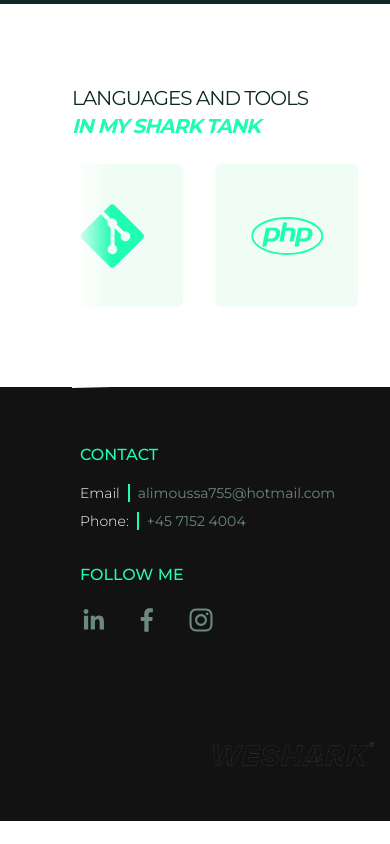
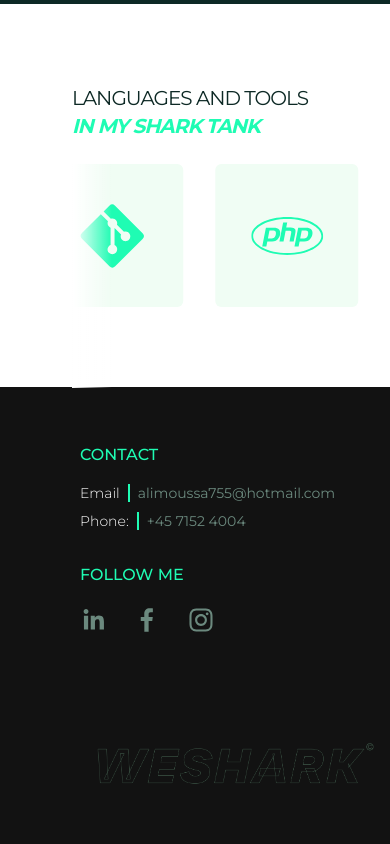
Before and after one commit to Aloushi755/portofolio-weshark, a Next.js app: page / in a window 390 px wide. Shown: the part 2956-3800 px from the top of the page. Before the commit the page ends 3777 px from the top, so only its background shows below. Built offline with nearby package versions, Linux system fonts and the light colour scheme.

Commit message:
logo size

```diff
--- a/components/Footer.jsx
+++ b/components/Footer.jsx
@@ -53,7 +53,7 @@ const Footer = () => (
                 </div>
             </div>
         </div>
-        <div className='flex justify-end ml-auto w-1/2 md:w-full pt-24 md:pt-8 px-4'>
+        <div className='flex justify-end ml-auto w-4/5 md:w-full pt-24 md:pt-8 px-4'>
             <a href="#">
                 <Image
                     src="/footer_logo.png"
```
